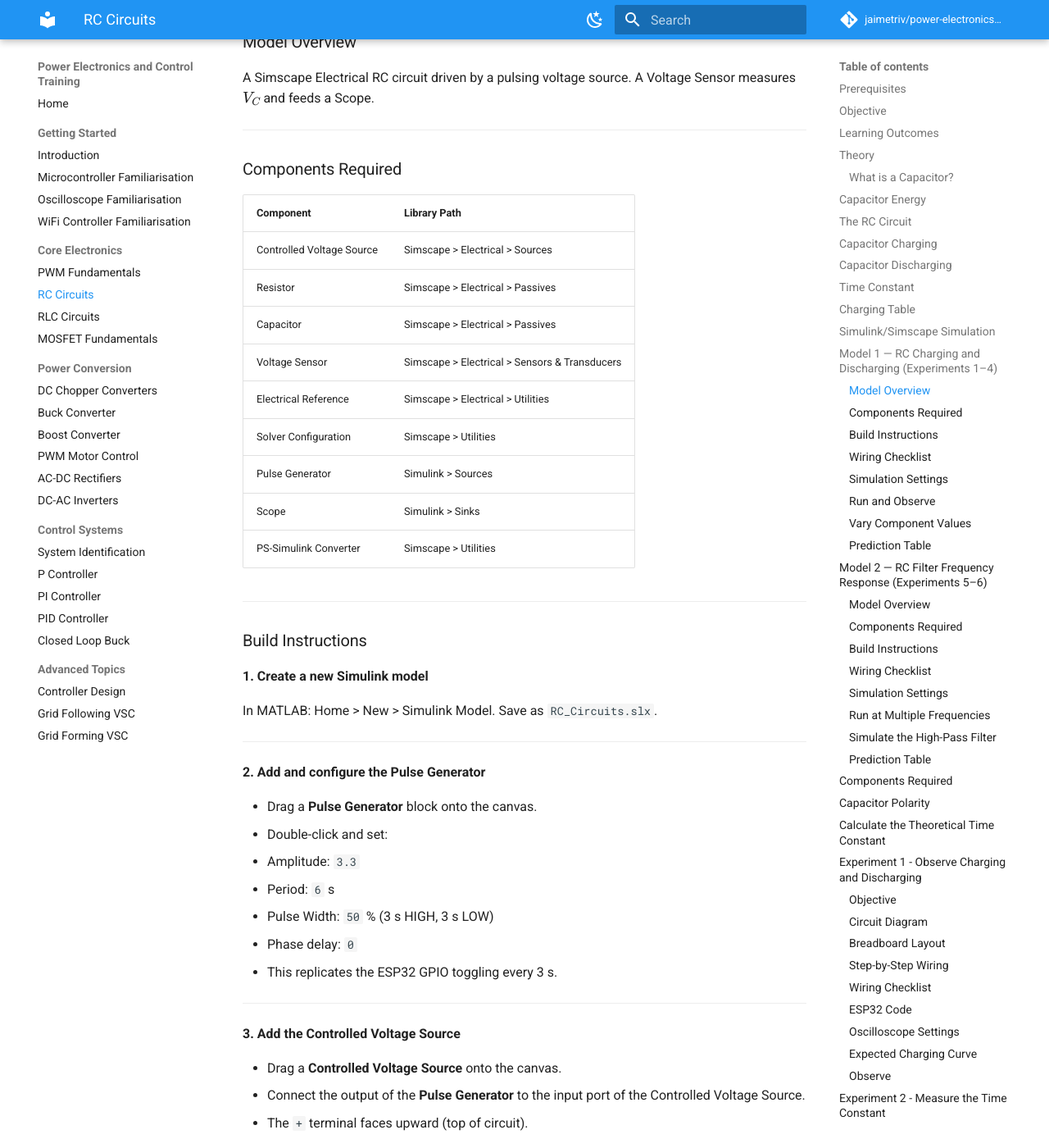
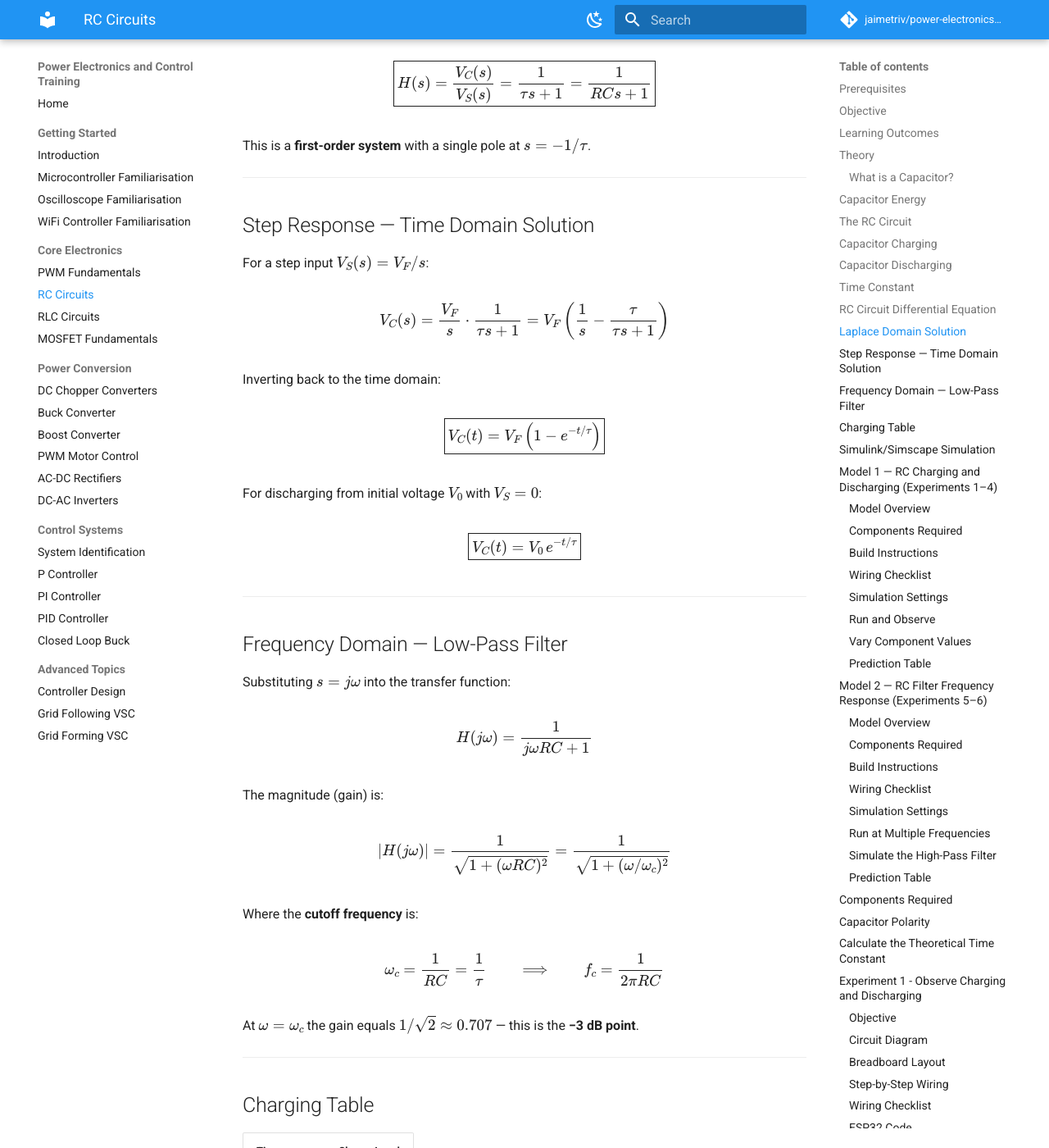
Before and after one commit to jaimetriv/power-electronics-and-control-training, an MkDocs documentation site: the page built from docs/02_RC_Circuits.md, in a window 1280 px wide and 1400 px high, scrolled down 3351 px. Shown: the whole window at 82% size. Built offline with MkDocs 1.6.1 and Material for MkDocs 9.7.7, drawn with Linux system fonts in a browser that asks for light colours; comment, search, counter and statistics services are not loaded; some of the changed text lies outside the part shown.

Commit message:
simulink fixes

```diff
--- a/docs/02_RC_Circuits.md
+++ b/docs/02_RC_Circuits.md
@@ -114,6 +114,92 @@ After one time constant ($t = \tau$) the capacitor reaches **63.2%** of its fina
 
 ---
 
+## RC Circuit Differential Equation
+
+Applying Kirchhoff's Voltage Law around the series RC loop:
+
+$$
+V_S = V_R + V_C = iR + V_C
+$$
+
+Since $i = C\dfrac{dV_C}{dt}$:
+
+$$
+RC\frac{dV_C}{dt} + V_C = V_S
+$$
+
+This is a **first-order linear ODE** with time constant $\tau = RC$.
+
+---
+
+## Laplace Domain Solution
+
+Taking the Laplace transform (with zero initial conditions):
+
+$$
+RC \cdot s \cdot V_C(s) + V_C(s) = V_S(s)
+$$
+
+$$
+V_C(s)\left(RCs + 1\right) = V_S(s)
+$$
+
+The **transfer function** of the RC low-pass filter is therefore:
+
+$$
+\boxed{H(s) = \frac{V_C(s)}{V_S(s)} = \frac{1}{\tau s + 1} = \frac{1}{RCs + 1}}
+$$
+
+This is a **first-order system** with a single pole at $s = -1/\tau$.
+
+---
+
+## Step Response — Time Domain Solution
+
+For a step input $V_S(s) = V_F/s$:
+
+$$
+V_C(s) = \frac{V_F}{s} \cdot \frac{1}{\tau s + 1} = V_F\left(\frac{1}{s} - \frac{\tau}{\tau s + 1}\right)
+$$
+
+Inverting back to the time domain:
+
+$$
+\boxed{V_C(t) = V_F\left(1 - e^{-t/\tau}\right)}
+$$
+
+For discharging from initial voltage $V_0$ with $V_S = 0$:
+
+$$
+\boxed{V_C(t) = V_0\, e^{-t/\tau}}
+$$
+
+---
+
+## Frequency Domain — Low-Pass Filter
+
+Substituting $s = j\omega$ into the transfer function:
+
+$$
+H(j\omega) = \frac{1}{j\omega RC + 1}
+$$
+
+The magnitude (gain) is:
+
+$$
+|H(j\omega)| = \frac{1}{\sqrt{1 + (\omega RC)^2}} = \frac{1}{\sqrt{1 + (\omega/\omega_c)^2}}
+$$
+
+Where the **cutoff frequency** is:
+
+$$
+\omega_c = \frac{1}{RC} = \frac{1}{\tau} \qquad \Longrightarrow \qquad f_c = \frac{1}{2\pi RC}
+$$
+
+At $\omega = \omega_c$ the gain equals $1/\sqrt{2} \approx 0.707$ — this is the **−3 dB point**.
+
+---
+
 ## Charging Table
 
 | Time | Charge Level |
@@ -142,17 +228,18 @@ A Simscape Electrical RC circuit driven by a pulsing voltage source. A Voltage S
 
 ### Components Required
 
-| Component | Library Path |
-|---|---|
-| Controlled Voltage Source | Simscape > Electrical > Sources |
-| Resistor | Simscape > Electrical > Passives |
-| Capacitor | Simscape > Electrical > Passives |
-| Voltage Sensor | Simscape > Electrical > Sensors & Transducers |
-| Electrical Reference | Simscape > Electrical > Utilities |
-| Solver Configuration | Simscape > Utilities |
-| Pulse Generator | Simulink > Sources |
-| Scope | Simulink > Sinks |
-| PS-Simulink Converter | Simscape > Utilities |
+| Component | Library Path | Quantity |
+|---|---|---|
+| Controlled Voltage Source | Simscape > Electrical > Sources | 1 |
+| Resistor | Simscape > Electrical > Passives | 1 |
+| Capacitor | Simscape > Electrical > Passives | 1 |
+| Voltage Sensor | Simscape > Electrical > Sensors & Transducers | 1 |
+| Electrical Reference | Simscape > Electrical > Utilities | 1 |
+| Solver Configuration | Simscape > Utilities | 1 |
+| Pulse Generator | Simulink > Sources | 1 |
+| Simulink-PS Converter | Simscape > Utilities | 1 |
+| PS-Simulink Converter | Simscape > Utilities | 1 |
+| Scope | Simulink > Sinks | 1 |
 
 ---
 
@@ -179,8 +266,12 @@ In MATLAB: Home > New > Simulink Model. Save as `RC_Circuits.slx`.
 **3. Add the Controlled Voltage Source**
 
 - Drag a **Controlled Voltage Source** onto the canvas.
-- Connect the output of the **Pulse Generator** to the input port of the Controlled Voltage Source.
+- Drag a **Simulink-PS Converter** (Simscape > Utilities) onto the canvas.
+- Connect the **Pulse Generator** output → **Simulink-PS Converter** input.
+- Connect the **Simulink-PS Converter** output → **Controlled Voltage Source** input port.
 - The `+` terminal faces upward (top of circuit).
+
+> The Controlled Voltage Source input port expects a **physical signal (PS)**, not a standard Simulink signal. The Simulink-PS Converter bridges the two domains. Without it the model will produce a data-type error on simulation.
 
 ---
 
@@ -323,17 +414,18 @@ A Simscape Electrical RC circuit driven by a sine wave source. Two Voltage Senso
 
 ### Components Required
 
-| Component | Library Path |
-|---|---|
-| Controlled Voltage Source | Simscape > Electrical > Sources |
-| Resistor | Simscape > Electrical > Passives |
-| Capacitor | Simscape > Electrical > Passives |
-| Voltage Sensor (×2) | Simscape > Electrical > Sensors & Transducers |
-| Electrical Reference | Simscape > Electrical > Utilities |
-| Solver Configuration | Simscape > Utilities |
-| Sine Wave | Simulink > Sources |
-| Scope | Simulink > Sinks |
-| PS-Simulink Converter (×2) | Simscape > Utilities |
+| Component | Library Path | Quantity |
+|---|---|---|
+| Controlled Voltage Source | Simscape > Electrical > Sources | 1 |
+| Resistor | Simscape > Electrical > Passives | 1 |
+| Capacitor | Simscape > Electrical > Passives | 1 |
+| Voltage Sensor | Simscape > Electrical > Sensors & Transducers | 2 |
+| Electrical Reference | Simscape > Electrical > Utilities | 1 |
+| Solver Configuration | Simscape > Utilities | 1 |
+| Sine Wave | Simulink > Sources | 1 |
+| Simulink-PS Converter | Simscape > Utilities | 1 |
+| PS-Simulink Converter | Simscape > Utilities | 2 |
+| Scope | Simulink > Sinks | 1 |
 
 ---
 
@@ -353,7 +445,11 @@ Add a second subsystem or save a copy as `RC_Filter.slx`.
   - Frequency: `2*pi*159` rad/s (= 159 Hz, the cutoff frequency)
   - Phase: `0`
   - Sample time: `0`
-- Connect its output to the Controlled Voltage Source input.
+- Drag a **Simulink-PS Converter** (Simscape > Utilities) onto the canvas.
+- Connect the **Sine Wave** output → **Simulink-PS Converter** input.
+- Connect the **Simulink-PS Converter** output → **Controlled Voltage Source** input port.
+
+> The same domain-bridging rule applies here: the Sine Wave is a Simulink signal and the Controlled Voltage Source expects a physical signal.
 
 ---
 
```
Also changed, not shown: other parts of docs/02_RC_Circuits.md (+2 -2 lines), docs/03_RLC_Circuits.md (+73 -2 lines).
